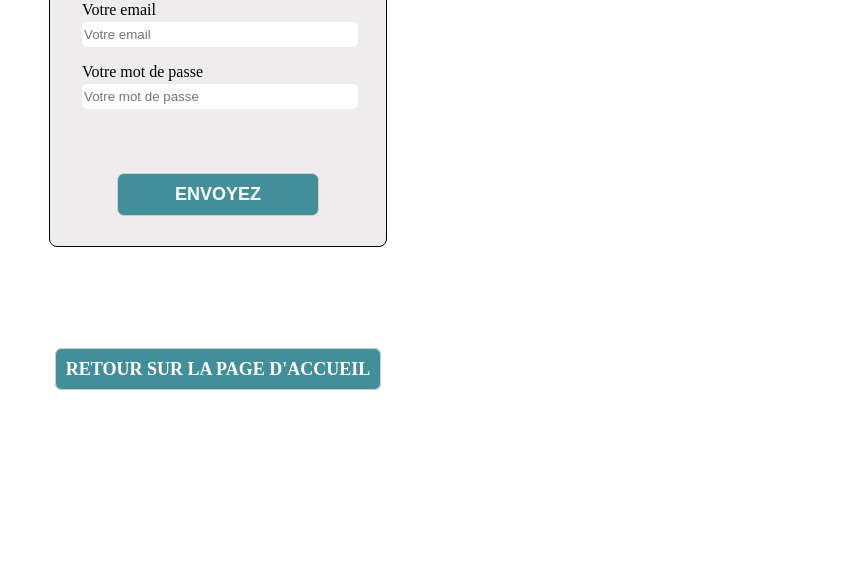
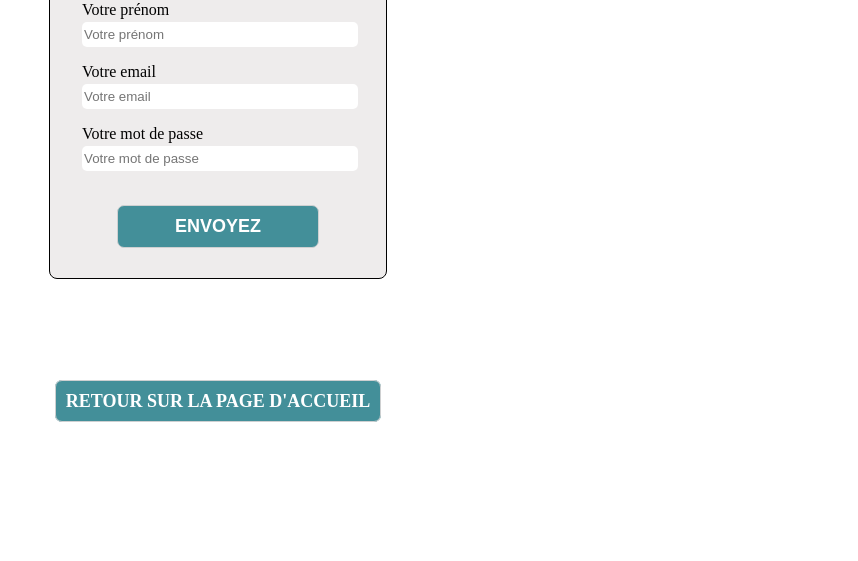
Before and after one commit to Chaplin16/test-firebase, a website with bundled scripts: page html/connect.html in a window 1280 px wide. Shown: the part 239-800 px from the top of the page, without its empty margins (422-1280 px from the left). Built offline with nearby package versions, Linux system fonts and the light colour scheme.

Commit message:
add name in the form connect.html

```diff
--- a/html/connect.html
+++ b/html/connect.html
@@ -18,6 +18,12 @@
             <form action="" method="post" name="form" id="formLogin">
                 <div>
                     <h2>Connection</h2>
+                    <p class="username">
+                        <label for="username">Votre prénom</label>
+                        <input type="text" name="username" id="username"
+                            title="Veuillez écrire votre prénom" pattern ="[A-z-_ çàâéèeîïù]{2,30}"
+                            placeholder="Votre prénom" required />
+                    </p>
                     <p class="email">
                         <label for="email">Votre email</label>
                         <input type="email" name="email" id="email"
--- a/scss/style.scss
+++ b/scss/style.scss
@@ -51,7 +51,7 @@ h1{
         padding: 2rem;
         margin-bottom:7rem;
         width:17rem;
-        height:17rem;
+        height:19rem;
         background-color: rgb(238, 236, 236);
         border-radius: 8px;
         position: relative;
```
Also changed, not shown: css/style.css.
